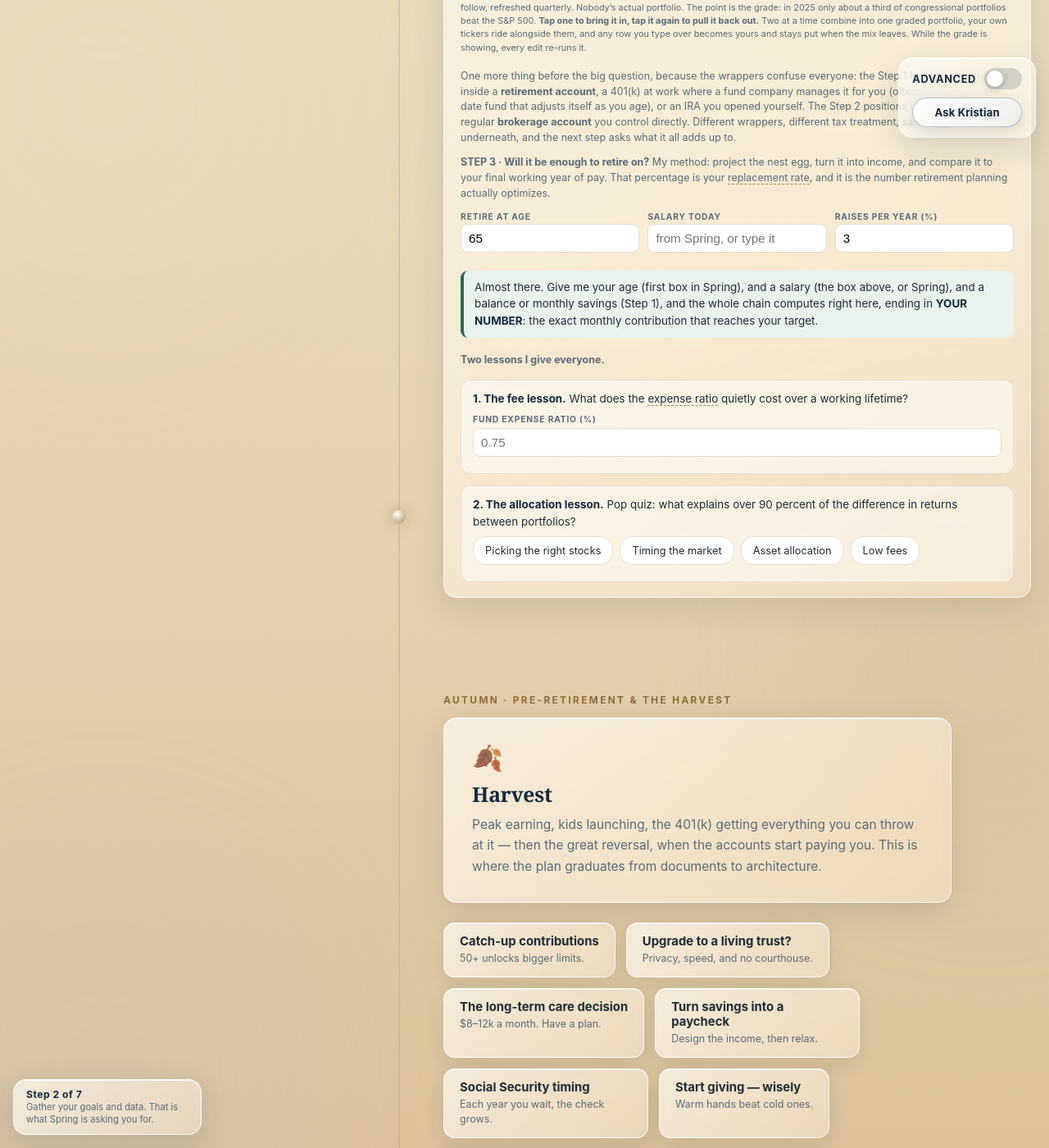
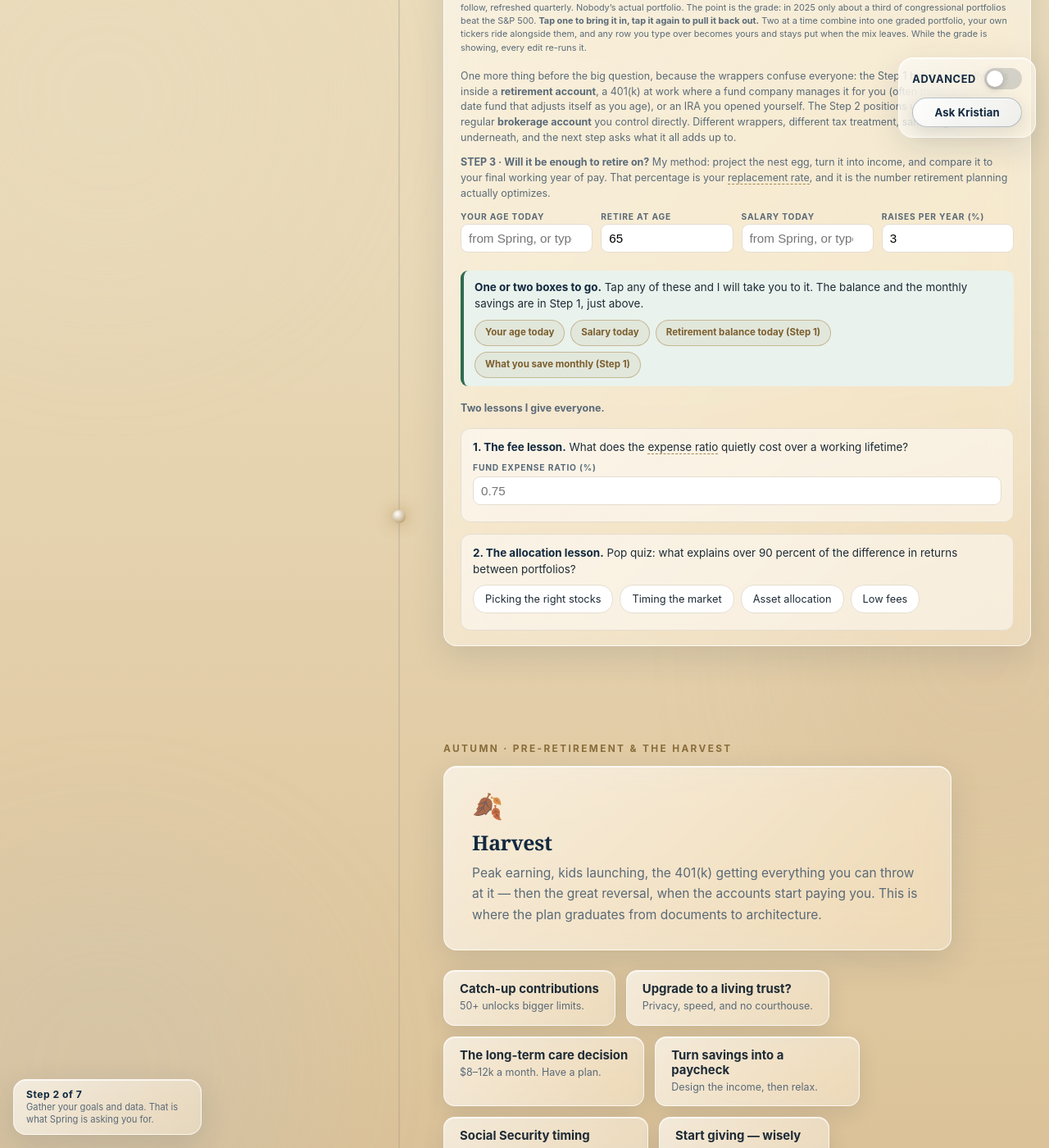
Before and after one commit to pfefferkris/pfefferkris.github.io, a Jekyll site: the page wealth-guide.html, which Jekyll copies as it is, in a window 1280 px wide and 1400 px high, scrolled down 4165 px. Shown: the whole window at 82% size. Built offline with Jekyll 4.4.1, drawn with Linux system fonts in a browser that asks for light colours.

Commit message:
Step 3 asked for an age it did not have a box for.
Filling in every box under "Will it be enough to retire on" produced nothing, and that
was fair. Step 3 needed your age today, which was only asked in Spring, and a balance or
a monthly savings figure, which are in Step 1 above. Retire at age is not the same
number as your age, and a reader who has just typed 65 into a box labelled age has every
reason to think the calculator has what it needs.

So Step 3 asks for what Step 3 uses. Your age today is now the first box in that row,
next to the retirement age, and it mirrors the one in Spring in both directions so the
guide never holds two different answers to the same question.

The prompt underneath is no longer a sentence about somewhere else. Whatever is still
missing renders as buttons, and pressing one scrolls to that exact box and puts the
cursor in it with the field lit. Naming a missing input is not enough when the input is
a season away; the reader who is filling this in has already said they want the answer,
and making them hunt for the last box is where they quit.

Verified along the path that failed: the three boxes alone now leave only the two Step 1
fields, tapping the chip lands the cursor on the balance, and filling it produces the
number card, the replacement rate against the four percent rule, and the monthly
contribution that reaches the target.

```diff
--- a/wealth-guide.html
+++ b/wealth-guide.html
@@ -750,6 +750,16 @@ body.adv .advline{display:block;animation:pop .5s ease both}
 .steprail{position:fixed;left:16px;bottom:16px;z-index:55;padding:9px 15px;border-radius:16px;font-size:.7rem;color:var(--muted);max-width:230px;line-height:1.4}
 .steprail b{display:block;font-size:.76rem;color:var(--navy);letter-spacing:.04em}
 @media(max-width:900px){.steprail{display:none}}
+/* The prompt that sends a reader to a box they have not filled. It has to look like
+   something you press, or it reads as one more sentence to skim past. */
+.teeth .needrow{display:flex;flex-wrap:wrap;gap:7px;margin-top:9px}
+.teeth .needchip{cursor:pointer;font:inherit;font-size:.72rem;font-weight:700;color:var(--gold-ink,#7c5f2e);
+  padding:6px 12px;border-radius:999px;border:1px solid rgba(169,136,79,.5);background:rgba(169,136,79,.10);
+  transition:background .16s,border-color .16s,transform .16s}
+.teeth .needchip:hover{background:rgba(169,136,79,.2);border-color:var(--gold);transform:translateY(-1px)}
+.teeth input.needflash{outline:2px solid var(--gold);outline-offset:2px;
+  animation:needpulse 1.6s ease-in-out}
+@keyframes needpulse{0%,100%{background:rgba(255,255,255,.9)}40%{background:rgba(169,136,79,.22)}}
 .teeth .addrow{border:1px dashed var(--gold);background:transparent;color:var(--gold-ink);border-radius:10px;padding:6px 12px;font-size:.76rem;cursor:pointer;margin-top:6px}
 /* Folder-hierarchy rule: whatever this page opens, the same page can close.
    A control that only expands leaves the reader stuck inside their own click. */
@@ -935,6 +945,7 @@ const BLOCKS=[
  <p class="tsub" style="margin-top:18px">One more thing before the big question, because the wrappers confuse everyone: the Step 1 balance usually lives inside a <b>retirement account</b>, a 401(k) at work where a fund company manages it for you (often through a target date fund that adjusts itself as you age), or an IRA you opened yourself. The Step 2 positions usually live in a regular <b>brokerage account</b> you control directly. Different wrappers, different tax treatment, same engine underneath, and the next step asks what it all adds up to.</p>
  <p class="tsub" style="margin-top:12px"><b>STEP 3 · Will it be enough to retire on?</b> My method: project the nest egg, turn it into income, and compare it to your final working year of pay. That percentage is your ${gl('replacement','replacement rate')}, and it is the number retirement planning actually optimizes.</p>
  <div class="trow">
+   <label>Your age today<input type="number" id="t_rage" min="16" max="90" placeholder="from Spring, or type it"></label>
    <label>Retire at age<input type="number" id="t_retage" value="65" min="45" max="80"></label>
    <label>Salary today<input type="number" id="t_rsal" placeholder="from Spring, or type it"></label>
    <label>Raises per year (%)<input type="number" id="t_wage" value="3" step="0.5"></label>
@@ -1097,7 +1108,16 @@ function restoreSession(){try{
     }catch(e){}},300);
   }
 }catch(e){}}
-['t_age','t_exp','t_sal','t_def','t_cap','t_bal','t_mon','t_retage','t_rsal','t_wage'].forEach(id=>{const el=$(id);if(el)el.addEventListener('input',tcalc);});
+['t_age','t_exp','t_sal','t_def','t_cap','t_bal','t_mon','t_rage','t_retage','t_rsal','t_wage'].forEach(id=>{const el=$(id);if(el)el.addEventListener('input',tcalc);});
+/* One age, two boxes. Whichever one is typed into carries to the other, so the guide
+   never holds two different answers to the same question. */
+(function(){
+  const a=$('t_age'), b=$('t_rage');
+  if(!a||!b)return;
+  const mirror=(from,to)=>from.addEventListener('input',()=>{if(to.value!==from.value){to.value=from.value;tcalc();}});
+  mirror(a,b); mirror(b,a);
+  if(a.value&&!b.value)b.value=a.value;
+})();
 const docEl=$('t_docs');
 if(docEl)docEl.querySelectorAll('span').forEach(s=>s.addEventListener('click',()=>{s.classList.toggle('on');tcalc();}));
 const titleEl=$('t_title');
@@ -2258,7 +2278,9 @@ const TITLEM={
         life:'<b>A life estate deed.</b> The owner kept the right to live there for life, and the remainder passes automatically at death, OUTSIDE probate, to the named remaindermen. The enhanced version (the Lady Bird deed, where the owner also reserves the power to sell, gift, mortgage, and keep the proceeds) keeps full control for life while still skipping probate. Read the reservation paragraph carefully: the difference between a plain and an enhanced life estate is exactly what powers the owner kept.'
 };
 function tcalc(){
-  T.age=+($('t_age')&&$('t_age').value)||null;
+  // Either box fills it. Spring asked first, but a reader who starts in Summer should not
+  // have to go back for a number the box in front of them is already asking for.
+  T.age=+($('t_age')&&$('t_age').value)||+($('t_rage')&&$('t_rage').value)||null;
   T.expenses=+($('t_exp')&&$('t_exp').value)||null;
   T.salary=+($('t_sal')&&$('t_sal').value)||null;
   T.defer=+($('t_def')&&$('t_def').value)||0;
@@ -2379,11 +2401,25 @@ function tcalc(){
         nv.style.color=needMonthly<1||( T.monthly&&T.monthly>=needMonthly)?'#2e6b4f':'';
         ns.textContent='to reach 75% replacement at '+rAge+(T.monthly?' (now: '+tfmt(T.monthly)+'/mo)':'');}
     } else {
+      // Naming what is missing is not enough when the missing box is a season away. Each
+      // one is a button that scrolls to the box and puts the cursor in it, because the
+      // reader filling this in has already told us they want the answer.
       const miss=[];
-      if(!T.age)miss.push('your age (first box in Spring)');
-      if(!rsal)miss.push('a salary (the box above, or Spring)');
-      if(T.retBal===null&&T.monthly===null)miss.push('a balance or monthly savings (Step 1)');
-      ro.innerHTML='Almost there. Give me '+miss.join(', and ')+', and the whole chain computes right here, ending in <b>YOUR NUMBER</b>: the exact monthly contribution that reaches your target.';
+      if(!T.age)miss.push(['Your age today','t_rage']);
+      if(!rsal)miss.push(['Salary today','t_rsal']);
+      if(T.retBal===null)miss.push(['Retirement balance today (Step 1)','t_bal']);
+      if(T.monthly===null)miss.push(['What you save monthly (Step 1)','t_mon']);
+      ro.innerHTML='<b>One or two boxes to go.</b> Tap any of these and I will take you to it. '+
+        'The balance and the monthly savings are in Step 1, just above.<div class="needrow">'+
+        miss.map(m=>'<button type="button" class="needchip" data-need="'+m[1]+'">'+m[0]+'</button>').join('')+
+        '</div>';
+      ro.querySelectorAll('.needchip').forEach(btn=>btn.addEventListener('click',()=>{
+        const el=$(btn.dataset.need);
+        if(!el)return;
+        el.scrollIntoView({behavior:'smooth',block:'center'});
+        setTimeout(()=>{try{el.focus({preventScroll:true});}catch(e){el.focus();}
+          el.classList.add('needflash');setTimeout(()=>el.classList.remove('needflash'),1600);},420);
+      }));
       const nc=$('t_numcard');if(nc)nc.style.display='none';
     }
   }
```
Also changed, not shown: other parts of wealth-guide.html (+1 -1 lines).
